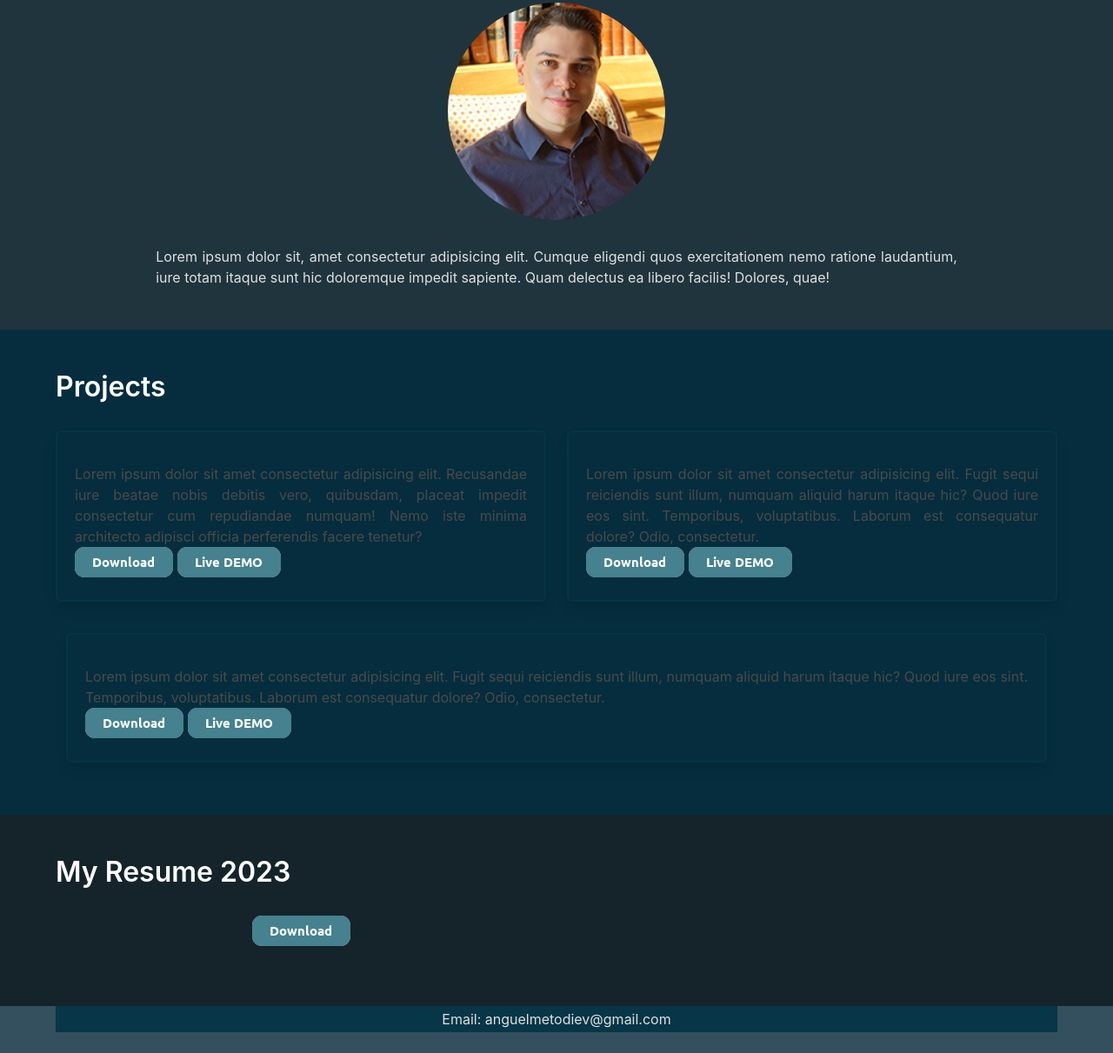
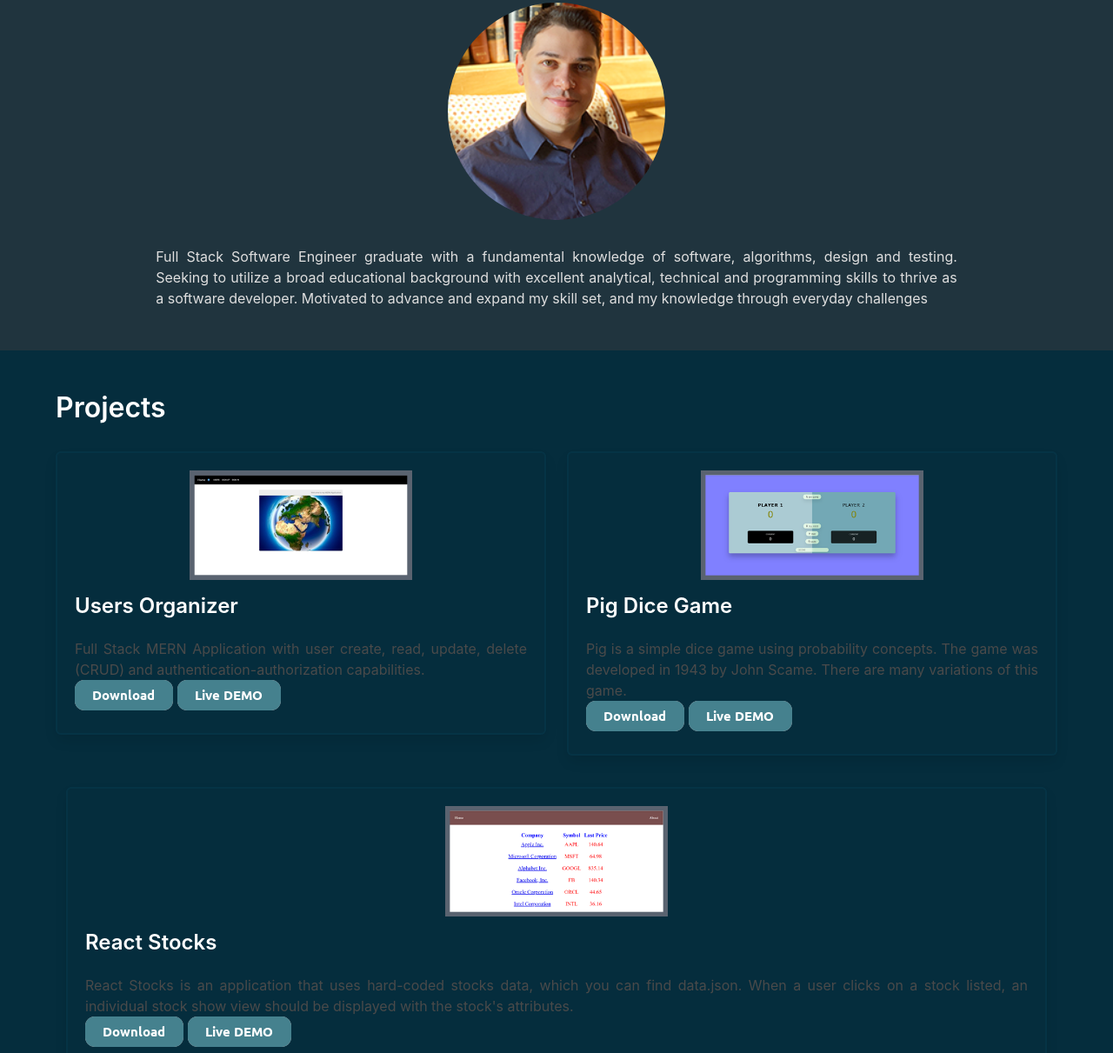
Before and after one commit to anguelmetodiev/Portfolio, a plain HTML site: page index.html in a window 1280 px wide. Shown: the part 93-1304 px from the top of the page at 87% size. Before the commit the page ends 1280 px from the top, so only its background shows below. Drawn offline with nearby package versions, Linux system fonts and the light colour scheme.

Commit message:
updating index.html

```diff
--- a/index.html
+++ b/index.html
@@ -13,12 +13,12 @@
 <body>
     <nav class="nav container void-background">
         <div class="nav-left">
-            <a target="_blank" href="" class="nav-item">
+            <a target="_blank" href="https://github.com/anguelmetodiev" class="nav-item">
                 <span class="icon">
                     <i class="fa fa-github"></i>
                 </span>
             </a>
-            <a target="_blank" href="" class="nav-item">
+            <a target="_blank" href="https://www.linkedin.com/in/anguelmetodiev/" class="nav-item">
                 <span class="icon">
                     <i class="fa fa-linkedin"></i>
                 </span>
@@ -43,7 +43,9 @@
 			</div>
 			<div class="container"></br>
 				<p class="intro">
-					Lorem ipsum dolor sit, amet consectetur adipisicing elit. Cumque eligendi quos exercitationem nemo ratione laudantium, iure totam itaque sunt hic doloremque impedit sapiente. Quam delectus ea libero facilis! Dolores, quae!
+					Full Stack Software Engineer graduate with a fundamental knowledge of software, algorithms, design and testing. Seeking to
+					utilize a broad educational background with excellent analytical, technical and programming skills to thrive as a software
+					developer. Motivated to advance and expand my skill set, and my knowledge through everyday challenges
 				</p>
 			</div>
 		</section>
@@ -62,12 +64,13 @@
 							<article>
 								<div>
 									<figure class="image project-figure">
-										<img src="">
+										<img src="imgs/project1.png">
 									</figure>
 								</div>
 								<div>
-									<p>Lorem ipsum dolor sit amet consectetur adipisicing elit. Recusandae iure beatae nobis debitis vero, quibusdam, placeat impedit consectetur cum repudiandae numquam! Nemo iste minima architecto adipisci officia perferendis facere tenetur?	</p>
-									<a target="_blank" href=""><img src="imgs/button_download.png"></a>  <a target="_blank" href=""><img src="imgs/button_live-demo.png"></a>
+									<h3 class="title is-4">Users Organizer</h3>
+									<p>Full Stack MERN Application with user create, read, update, delete (CRUD) and authentication-authorization capabilities.	</p>
+									<a target="_blank" href="https://github.com/anguelmetodiev/MERN-App"><img src="imgs/button_download.png"></a>  <a target="_blank" href="https://mern-app-4j5x.onrender.com/"><img src="imgs/button_live-demo.png"></a>
 								</div>
 							</article>
 						</div>
@@ -79,12 +82,13 @@
 							<article>
 								<div>
 									<figure class="image project-figure">
-										<img src="">
+										<img src="imgs/project2.png">
 									</figure>
 								</div>
 								<div>
-									<p>Lorem ipsum dolor sit amet consectetur adipisicing elit. Fugit sequi reiciendis sunt illum, numquam aliquid harum itaque hic? Quod iure eos sint. Temporibus, voluptatibus. Laborum est consequatur dolore? Odio, consectetur.</p>
-                                    <a target="_blank" href=""><img src="imgs/button_download.png"></a> <a target="_blank" href=""><img src="imgs/button_live-demo.png"></a>
+									<h3 class="title is-4">Pig Dice Game</h3>
+									<p>Pig is a simple dice game using probability concepts. The game was developed in 1943 by John Scame. There are many variations of this game.</p>
+                                    <a target="_blank" href="https://github.com/anguelmetodiev/PigdiceGame"><img src="imgs/button_download.png"></a> <a target="_blank" href="https://pig.anguelmetodiev.com/"><img src="imgs/button_live-demo.png"></a>
 								</div>
 							</article>
 						</div>
@@ -97,12 +101,15 @@
 							<article>
 								<div>
 									<figure class="image project-figure">
-										<img src="">
+										<img src="imgs/project3.png">
 									</figure>
 								</div>
 								<div>
-									<p>Lorem ipsum dolor sit amet consectetur adipisicing elit. Fugit sequi reiciendis sunt illum, numquam aliquid harum itaque hic? Quod iure eos sint. Temporibus, voluptatibus. Laborum est consequatur dolore? Odio, consectetur.</p>
-                                    <a target="_blank" href=""><img src="imgs/button_download.png"></a> <a target="_blank" href=""><img src="imgs/button_live-demo.png"></a>
+									<h3 class="title is-4">React Stocks</h3>
+									<p>React Stocks is an application that uses hard-coded stocks data, which you can find data.json.
+										When a user clicks on a stock listed, an individual stock show view should be displayed with the stock's attributes.
+									</p>
+                                    <a target="_blank" href="https://github.com/anguelmetodiev/React-stocks"><img src="imgs/button_download.png"></a> <a target="_blank" href="https://ephemeral-genie-fb69cb.netlify.app/"><img src="imgs/button_live-demo.png"></a>
                                 </div>
 							</article>
 						</div>
@@ -119,7 +126,7 @@
 				</div>
 				<div class="resume-container columns">
 					<div class="column is-6 has-text-centered">
-						<a target="_blank" href=""><img class="" src="imgs/button_download.png"></a>
+						<a target="_blank" href="resume2023.pdf"><img class="" src="imgs/button_download.png"></a>
 					</div>
 				</div>
 			</div>
```
